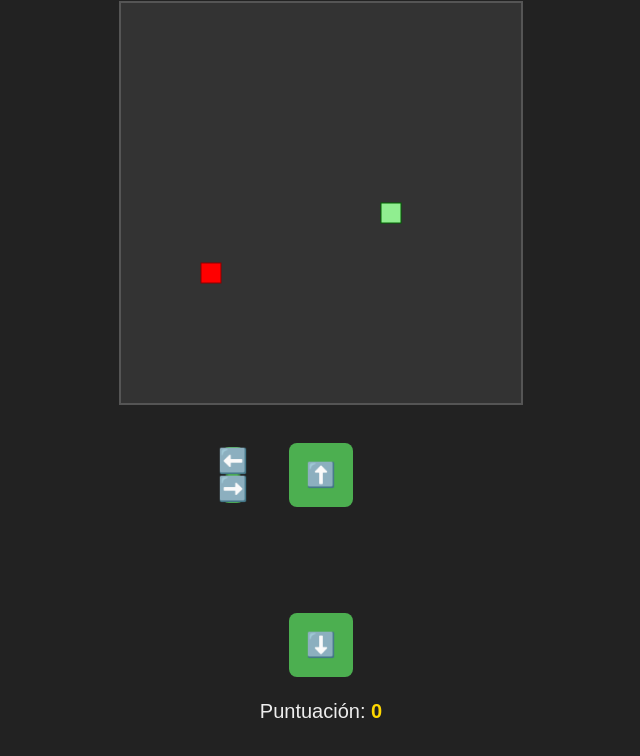
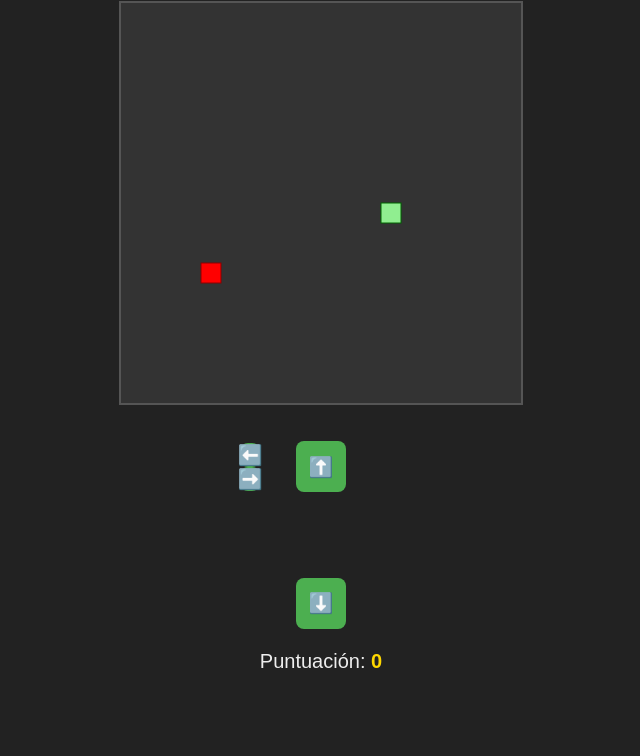
Before and after one commit to SnakPoints/SnakeGame, a plain HTML site: page index.html in a window 1280 px wide. Shown: the part 100-856 px from the top of the page, without its empty margins (319-959 px from the left). After the commit the page ends 813 px from the top, so only its background shows below. Drawn offline with Linux system fonts and the light colour scheme.

Commit message:
Add files via upload

```diff
--- a/style.css
+++ b/style.css
@@ -19,32 +19,36 @@ h1 {
 }
 
 #controls {
+    /* Contenedor principal para los botones */
     display: grid;
-    /* Define una cuadrícula de 3x3 para posicionar los botones */
+    /* Define una cuadrícula de 3x3 */
     grid-template-columns: repeat(3, 1fr); /* 3 columnas de igual ancho */
     grid-template-rows: repeat(3, 1fr);    /* 3 filas de igual alto */
-    gap: 5px; /* Espacio entre los botones */
-    width: 250px; /* Ancho total del área de control */
-    height: 250px; /* Alto total del área de control */
+    gap: 5px; /* Pequeño espacio entre los botones */
+    width: 200px; /* **Ancho total del área de control (reducido)** */
+    height: 200px; /* **Alto total del área de control (reducido)** */
     margin-top: 10px;
     align-items: center; /* Centra los items verticalmente en sus celdas */
     justify-items: center; /* Centra los items horizontalmente en sus celdas */
+    /* Alinea el grid completo al centro si el body es flexbox */
+    justify-content: center;
+    align-content: center;
 }
 
 #controls button {
     background-color: #4CAF50;
     color: white;
     border: none;
-    padding: 0; /* Quitamos padding aquí para que width/height den el tamaño total */
-    font-size: 24px;
+    padding: 0;
+    font-size: 20px; /* **Tamaño de fuente ligeramente reducido** */
     cursor: pointer;
     border-radius: 8px;
-    width: 80%; /* Ocupa la mayor parte de su celda */
-    height: 80%; /* Ocupa la mayor parte de su celda */
+    width: 80%; /* Ocupa un porcentaje de su celda */
+    height: 80%; /* Ocupa un porcentaje de su celda */
     display: flex;
     justify-content: center;
     align-items: center;
-    box-sizing: border-box; /* Para que padding/border no sumen al width/height */
+    box-sizing: border-box;
 }
 
 #controls button:active {
```
